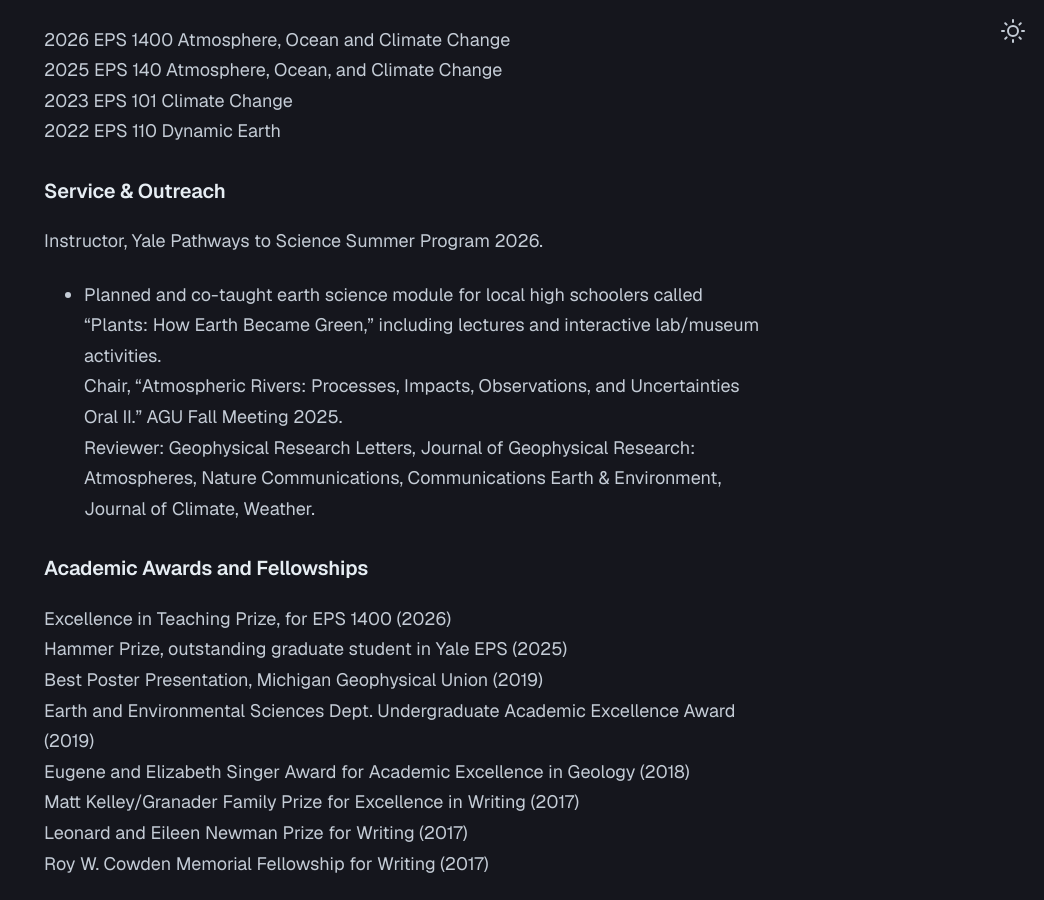
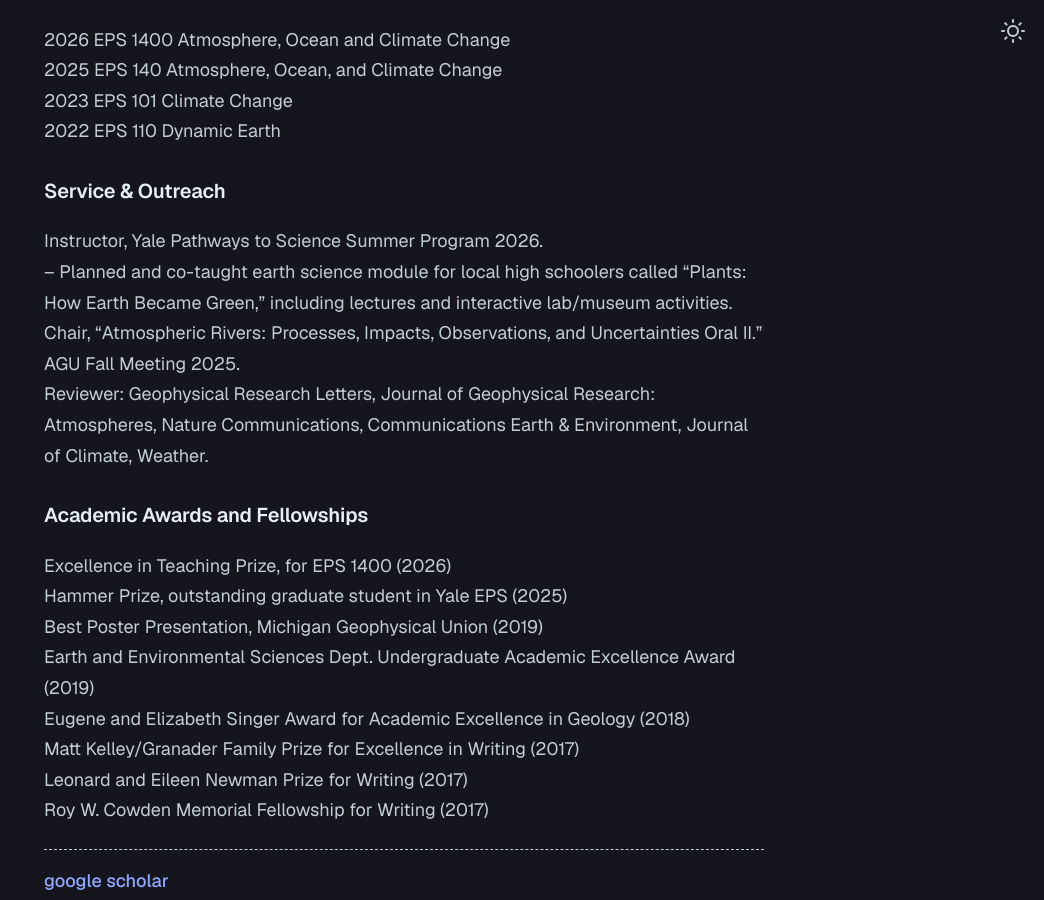
Before and after one commit to serenarscholz/serenarscholz.github.io, a Jekyll site: the page built from cv.md, in a window 1280 px wide and 900 px high, scrolled down 2822 px. Shown: the whole window, without its empty margins (236-1280 px from the left). Built offline with Jekyll 4.4.1, drawn with Linux system fonts in a browser that asks for light colours.

Commit message:
Update cv.md

```diff
--- a/cv.md
+++ b/cv.md
@@ -53,8 +53,8 @@ Princeton Climate Dynamics & Impacts Seminar. “Atmospheric rivers cause warm w
 2022 EPS 110 Dynamic Earth
 
 ### Service & Outreach
-Instructor, Yale Pathways to Science Summer Program 2026.
-- Planned and co-taught earth science module for local high schoolers called "Plants: How Earth Became Green," including lectures and interactive lab/museum activities.\
+Instructor, Yale Pathways to Science Summer Program 2026.\
+-- Planned and co-taught earth science module for local high schoolers called "Plants: How Earth Became Green," including lectures and interactive lab/museum activities.\
 Chair, “Atmospheric Rivers: Processes, Impacts, Observations, and Uncertainties Oral II.” AGU Fall Meeting 2025.\
 Reviewer: Geophysical Research Letters, Journal of Geophysical Research: Atmospheres, Nature Communications, Communications Earth & Environment, Journal of Climate, Weather.
 
```
